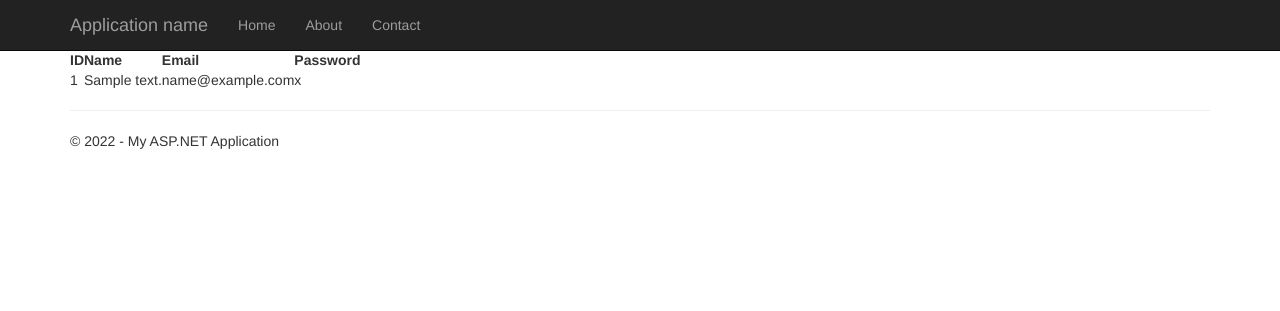
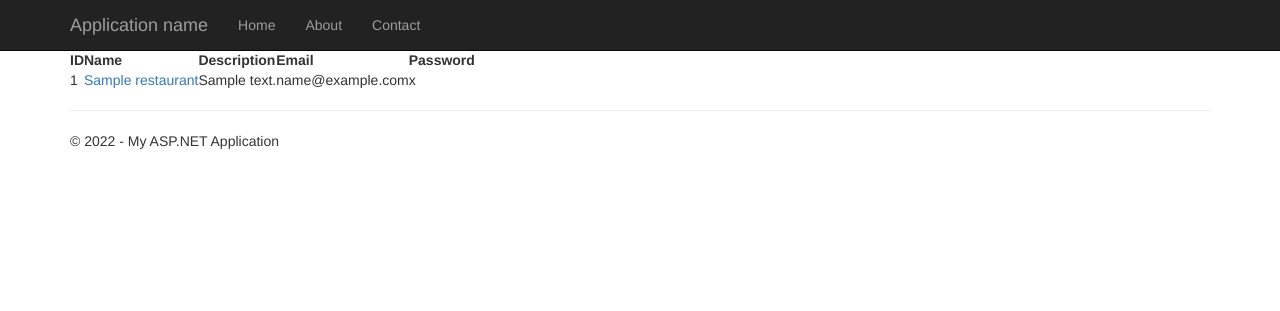
Before and after one commit to DaveyD24/ASDProject, an ASP.NET MVC app: page /Restaurant in a window 1280 px wide. Shown: the top 311 px of the page. Run offline with ASP.NET Core 8 and stand-ins for ASP.NET MVC 5, Linux system fonts and the light colour scheme; empty tables hold one stand-in row (values such as "Sample post"); the project's own start-up code is not run, and a stand-in starts its controllers and pages; database files in the repository are not loaded; some libraries are stand-ins or nearby versions.

Commit message:
Product Page with Restaurant ID
Product Index now successfully receives the RestaurantID and only displays products from that restaurant

```diff
--- a/ASDNew/Controllers/AdminController.cs
+++ b/ASDNew/Controllers/AdminController.cs
@@ -23,13 +23,15 @@ namespace ASDNew.Controllers
             List<Restaurant> ExampleRestaurants = new List<Restaurant>();
             Restaurant Restaurant1 = new Restaurant
             {
-                Description = "Hungry Jacks",
+                Name = "Hungry Jacks",
+                Description = "yum yum",
                 Email = "contact@hjs.com",
                 Password = "hungry123"
             };
             Restaurant Restaurant2 = new Restaurant
             {
-                Description = "McDonalds",
+                Name = "McDonalds",
+                Description = "very yum",
                 Email = "info@mcdonalds.com.au",
                 Password = "MaccyD"
             };
--- a/ASDNew/Controllers/RestaurantController.cs
+++ b/ASDNew/Controllers/RestaurantController.cs
@@ -62,7 +62,7 @@ namespace ASDNew.Controllers
                               select r;
             foreach (var r in restaurants)
             {
-                if (r.Description.Equals(Name))
+                if (r.Name.Equals(Name))
                 {
                     return r;
                 }
--- a/ASDNew/Views/Home/Index.cshtml
+++ b/ASDNew/Views/Home/Index.cshtml
@@ -38,6 +38,7 @@
         <a asp-controller="Product" asp-action="ProductPage" style="color:black">Test</a>
         <input type="button" value="LetsaGo" onclick="location.href='@Url.Action("ProductPage", "Product")'" />
         <input type="button" value="Go To AddProduct" onclick="location.href = '@Url.Action("AddProduct", "Product")'" />
+        <input type="button" value="Go To Restaurant Index" onclick="location.href = '@Url.Action("Index", "Restaurant")'" />
         <a href="~/Views/Product/ProductPage.cshtml">XDDDDDDDDDDD</a>
         <!--etc... idk maybe just shove a link to your pages here when you make it-->
     </p>
--- a/ASDNew/Views/Product/Index.cshtml
+++ b/ASDNew/Views/Product/Index.cshtml
@@ -256,7 +256,7 @@
                         @product.Id
                     </td>
                     <td>
-                        @product.Restaurant.Description
+                        @product.Restaurant.Name
                     </td>
                     <td>
                         @product.Category.ToString()
--- a/ASDNew/Views/Restaurant/Index.cshtml
+++ b/ASDNew/Views/Restaurant/Index.cshtml
@@ -18,6 +18,9 @@
                 Name
             </th>
             <th>
+                Description
+            </th>
+            <th>
                 Email
             </th>
             <th>
@@ -30,6 +33,9 @@
                     <tr>
                         <td>
                             @restaurant.Id
+                        </td>
+                        <td>
+                            @Html.ActionLink(restaurant.Name ,"Index", "Product", new { RestaurantID = restaurant.Id }, null)
                         </td>
                         <td>
                             @restaurant.Description
```
Also changed, not shown: ASDNew/Controllers/ProductController.cs (+23 -3 lines).
